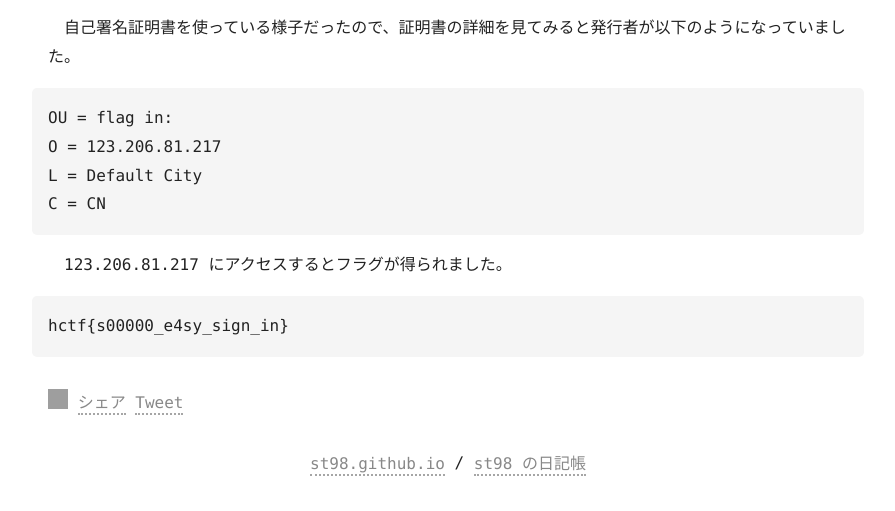
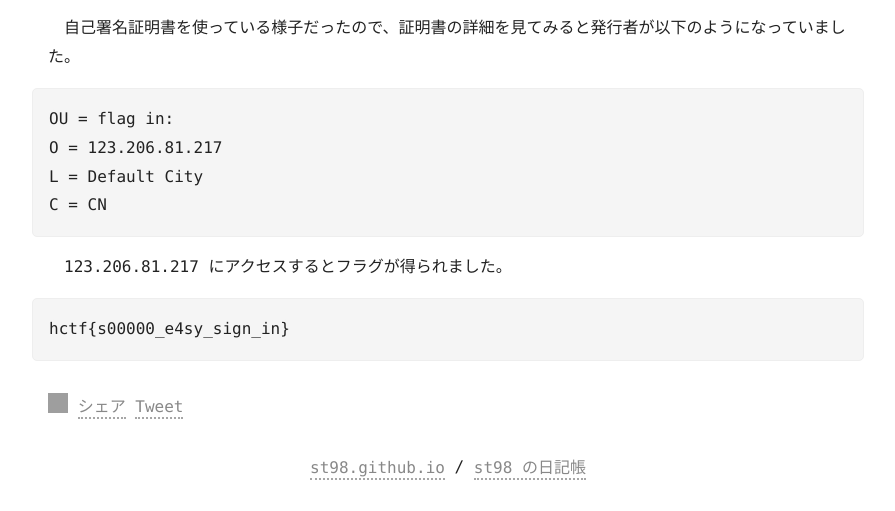
Before and after one commit to st98/diary, a Jekyll site: the page built from _posts/2017-11-16-hctf-2017.md, in a window 1280 px wide. Shown: the part 456-967 px from the top of the page, without its empty margins (192-1087 px from the left). Built offline with Jekyll 4.4.1, drawn with Linux system fonts in a browser that asks for light colours; comment, search, counter and statistics services are not loaded; grey boxes are pictures that could not be loaded.

Commit message:
もうちょっとコード部分をいじる

```diff
--- a/css/style.css
+++ b/css/style.css
@@ -108,7 +108,11 @@
 }
 
 code {
-  padding: .2em .5em;
+  padding: .1em .4em;
+}
+
+.highlighter-rouge {
+  border: 1px solid #eee;
 }
 
 div.highlighter-rouge {
```
